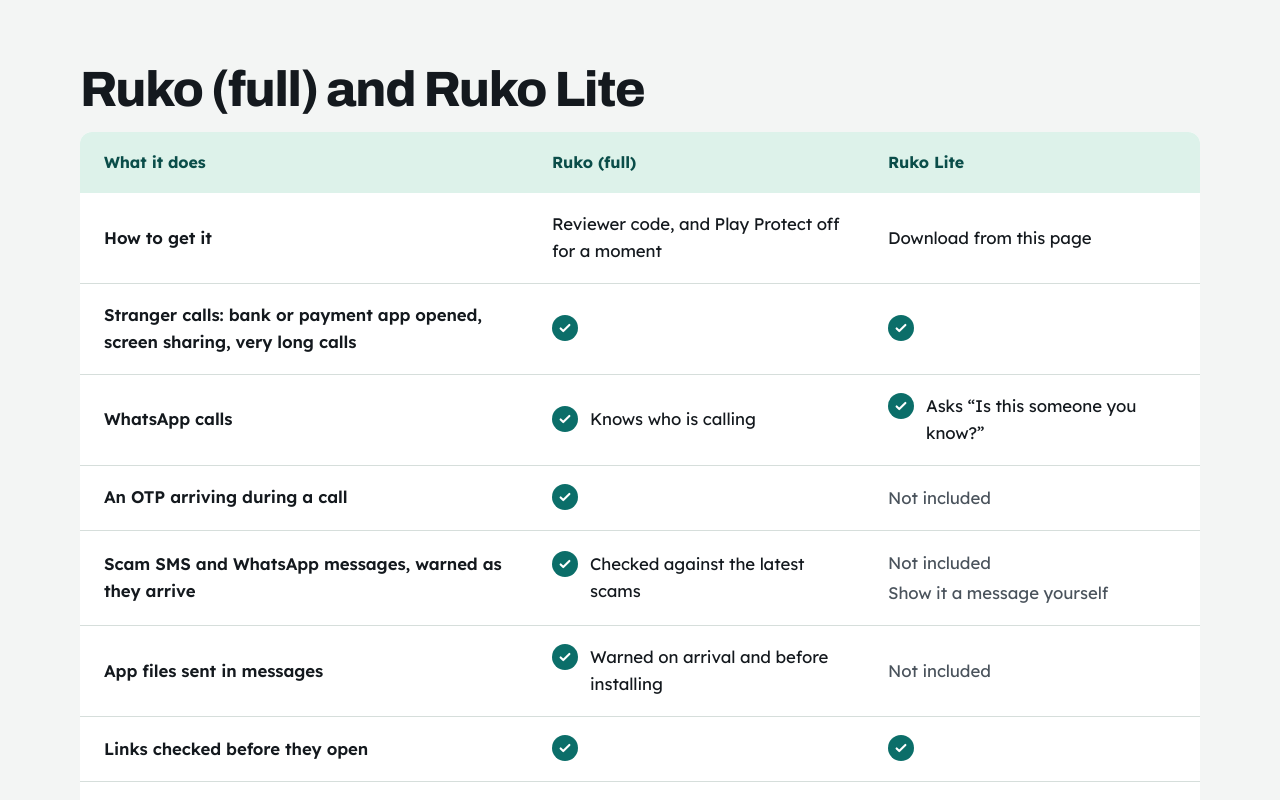
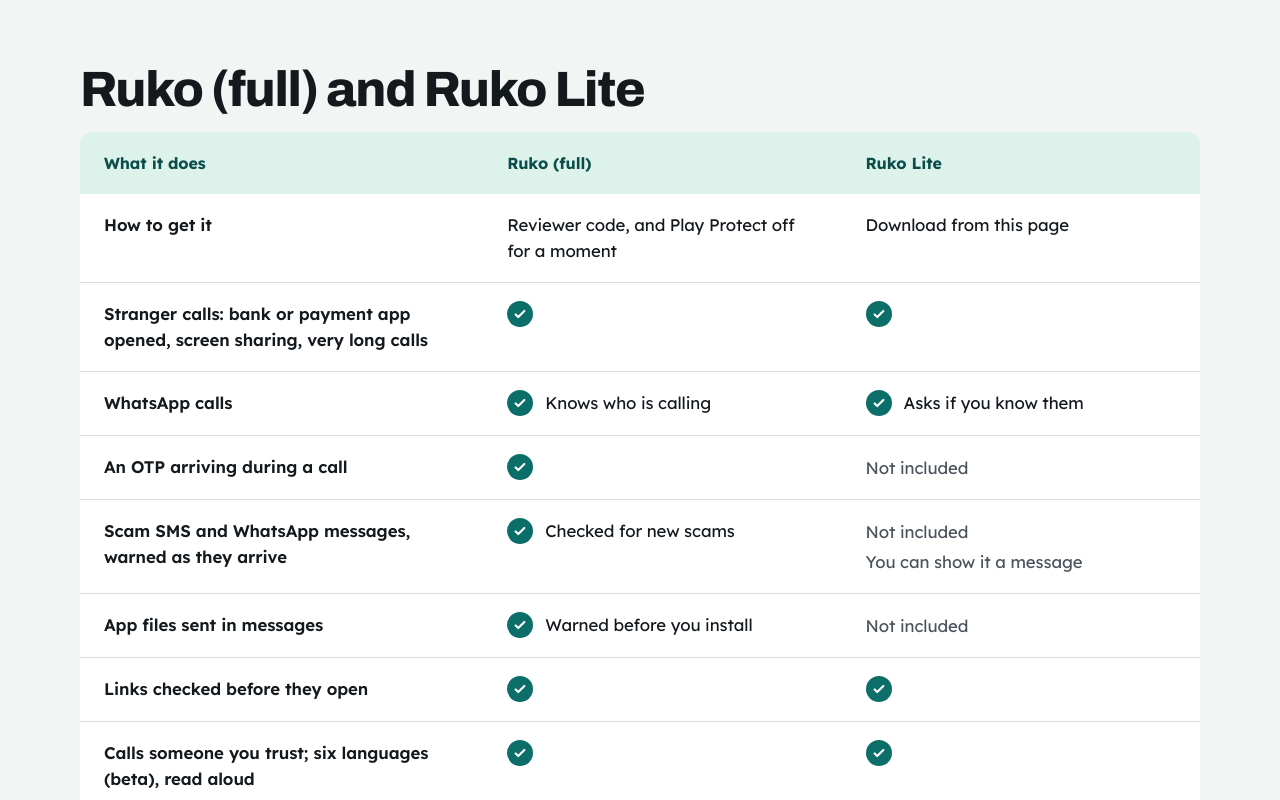
Before and after one commit to rnntech/ruko-web, a Next.js app: page /install in a window 1280 px wide. Shown: the part 1380-2180 px from the top of the page. Built offline with nearby package versions, Linux system fonts and the light colour scheme.

Commit message:
Get Ruko table: top-aligned cells, ticks on the first text line, one-line notes

```diff
--- a/app/install/install.module.css
+++ b/app/install/install.module.css
@@ -41,7 +41,8 @@
 .compare td {
   padding: 18px 24px;
   border-bottom: 1px solid var(--line);
-  vertical-align: middle;
+  vertical-align: top;
+  line-height: 26px;
 }
 
 .compare tbody tr:last-child > * {
@@ -57,11 +58,11 @@
 }
 
 .compare thead th:first-child {
-  width: 40%;
+  width: 36%;
 }
 
 .compare thead th + th {
-  width: 30%;
+  width: 32%;
 }
 
 .compare th[scope="row"] {
--- a/app/install/page.tsx
+++ b/app/install/page.tsx
@@ -28,17 +28,17 @@ const COMPARE: { what: string; full: Cell; lite: Cell }[] = [
   {
     what: "WhatsApp calls",
     full: { has: "yes", note: "Knows who is calling" },
-    lite: { has: "yes", note: "Asks “Is this someone you know?”" },
+    lite: { has: "yes", note: "Asks if you know them" },
   },
   { what: "An OTP arriving during a call", full: { has: "yes" }, lite: { has: "no" } },
   {
     what: "Scam SMS and WhatsApp messages, warned as they arrive",
-    full: { has: "yes", note: "Checked against the latest scams" },
-    lite: { has: "no", note: "Show it a message yourself" },
+    full: { has: "yes", note: "Checked for new scams" },
+    lite: { has: "no", note: "You can show it a message" },
   },
   {
     what: "App files sent in messages",
-    full: { has: "yes", note: "Warned on arrival and before installing" },
+    full: { has: "yes", note: "Warned before you install" },
     lite: { has: "no" },
   },
   { what: "Links checked before they open", full: { has: "yes" }, lite: { has: "yes" } },
```
